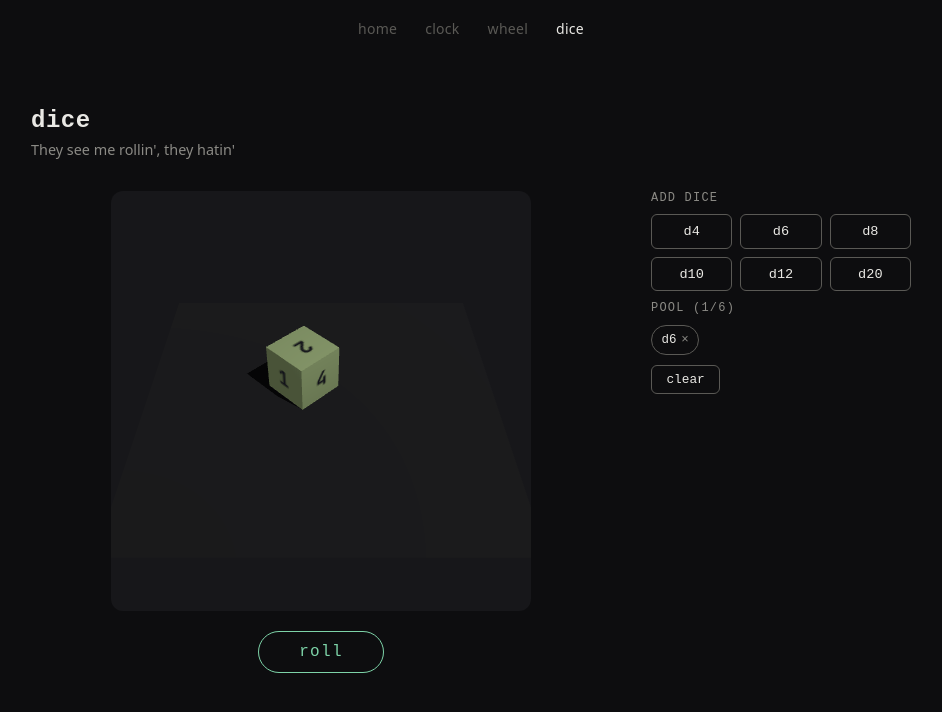
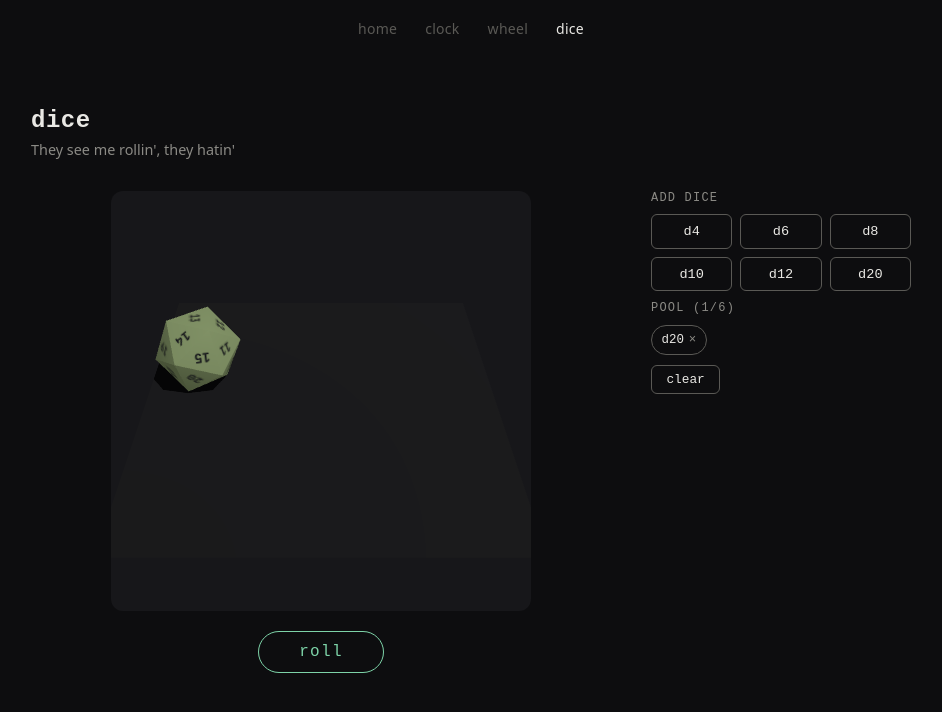
Before and after one commit to max-philip/sandbox-pages, a React (Vite) app: page /dice in a window 1280 px wide. Shown: the top 712 px of the page, without its empty margins (169-1111 px from the left). Built offline with nearby package versions, Linux system fonts and the light colour scheme.

Commit message:
default dice is d20

```diff
--- a/src/pages/Dice.tsx
+++ b/src/pages/Dice.tsx
@@ -164,7 +164,7 @@ export default function Dice() {
   const poolIdRef = useRef(1);
 
   const [sub] = useState(() => randomQuote(SUB_QUOTES));
-  const [pool, setPool] = useState<PoolEntry[]>([{ id: 0, sides: 6 }]);
+  const [pool, setPool] = useState<PoolEntry[]>([{ id: 0, sides: 20 }]);
   const [rolling, setRolling] = useState(false);
   const [rolledDice, setRolledDice] = useState<PoolEntry[]>([]);
   const [results, setResults] = useState<Record<number, number>>({});
```
